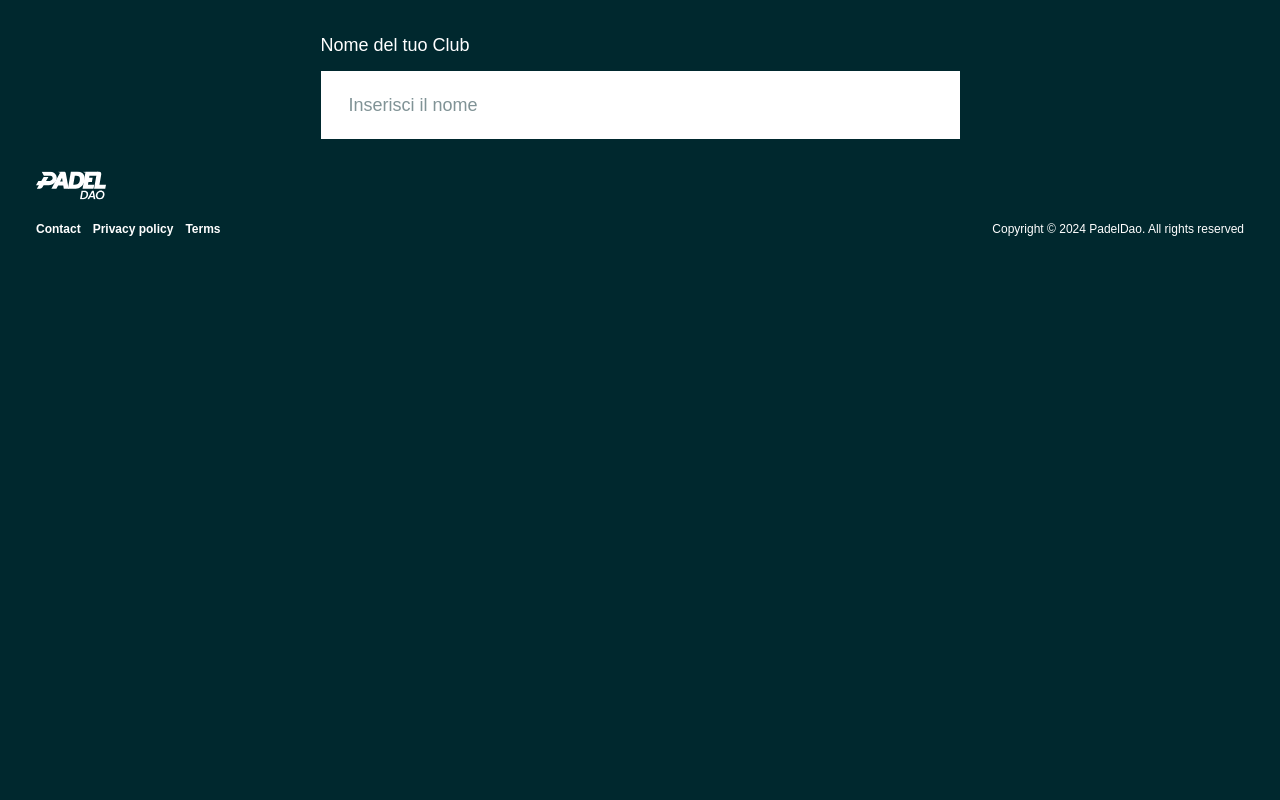
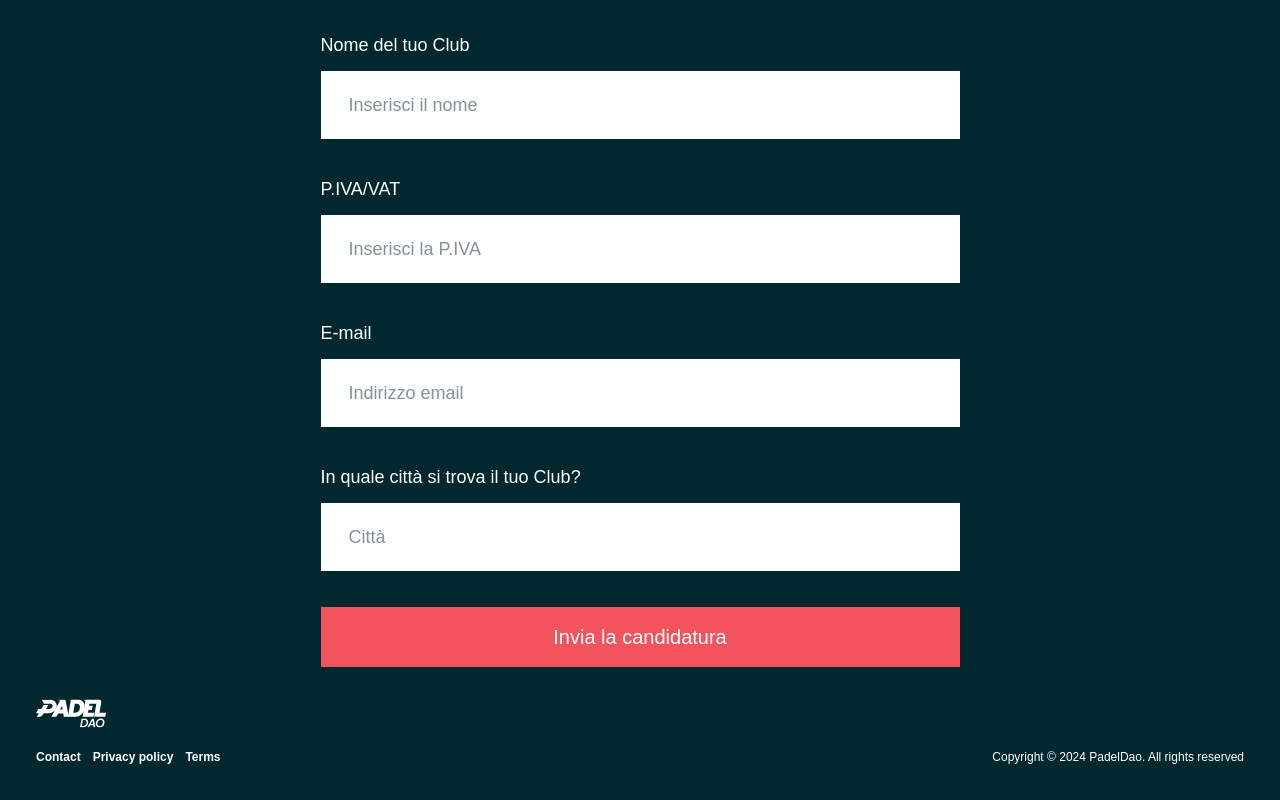
Before and after one commit to logix-software/frontend-assessment, a Nuxt app: page /contact in a window 1280 px wide. Shown: the part 535-1335 px from the top of the page. Before the commit the page ends 807 px from the top, so only its background shows below. Built offline with nearby package versions, Linux system fonts and the light colour scheme; a web font is replaced by a local one.

Commit message:
create: contact form

```diff
--- a/pages/contact.vue
+++ b/pages/contact.vue
@@ -5,6 +5,11 @@ const formContact = reactive({
     vat: '',
     clubCity: ''
 })
+
+const storeContactInfo = (e) => {
+    e.preventDefault();
+    alert(JSON.stringify(formContact))
+}
 
 </script>
 
@@ -26,10 +31,19 @@ const formContact = reactive({
                 </p>
             </div>
             <div class="max-w-[639px] mx-auto">
-                <form action="">
+                <form @submit="storeContactInfo">
                     <div class="space-y-9">
                         <form-input input-type="text" id="name" input-placeholder="Inserisci il nome"
                             input-label="Nome del tuo Club" v-model="formContact.clubName" />
+                        <form-input input-type="text" id="vat" input-placeholder="Inserisci la P.IVA"
+                            input-label="P.IVA/VAT" v-model="formContact.vat" />
+                        <form-input input-type="email" id="email" input-placeholder="Indirizzo email"
+                            input-label="E-mail" v-model="formContact.email" />
+                        <form-input input-type="text" id="club-city" input-placeholder="Città"
+                            input-label="In quale città si trova il tuo Club?" v-model="formContact.clubCity" />
+                        <div>
+                            <button type="submit" class="btn-primary w-full">Invia la candidatura</button>
+                        </div>
                     </div>
                 </form>
             </div>
```
